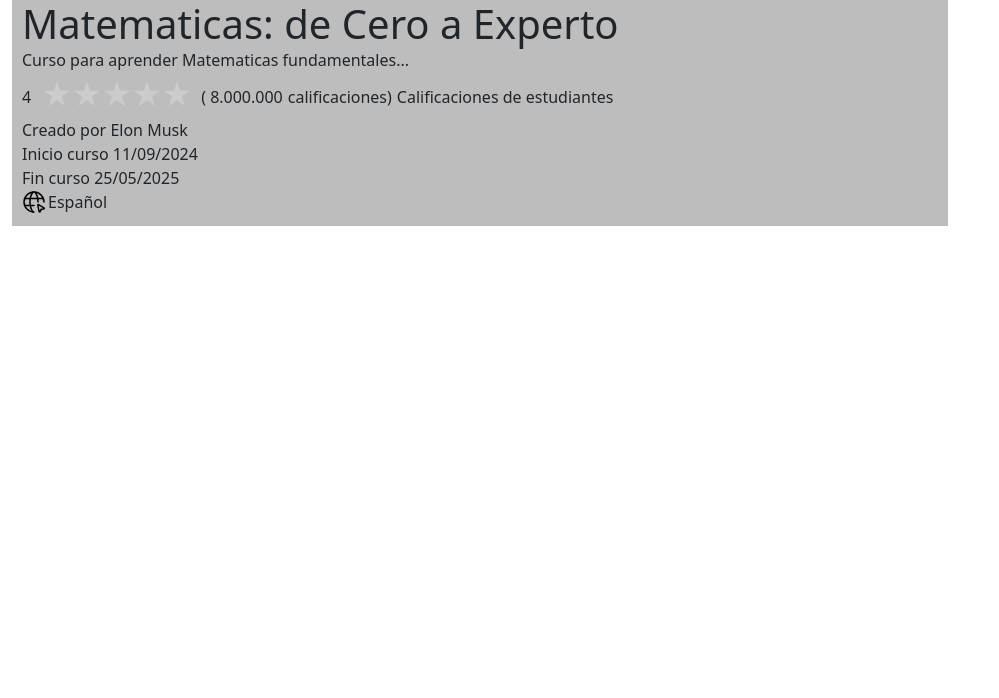
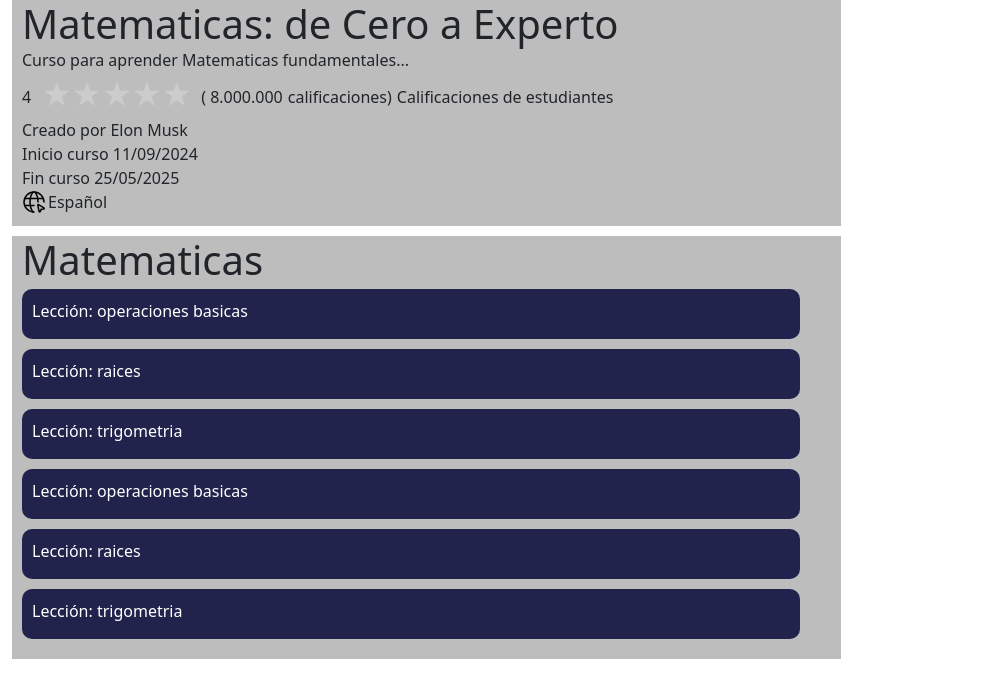
Before and after one commit to Davidenk0v/aula_virtual_frontend, an Angular app: page /course in a window 1280 px wide. Shown: the top 698 px of the page, without its empty margins (0-999 px from the left). Built offline with nearby package versions, Linux system fonts and the light colour scheme.

Commit message:
insertando el componente Temario del componente course

```diff
--- a/src/app/course/course.component.html
+++ b/src/app/course/course.component.html
@@ -1,7 +1,11 @@
 <div class="container-fluid">
   <div class="row">
-    <div class="col-9" id="cont_info_course">
+    <div class="col-8" id="cont_info_course">
       <app-info-course></app-info-course>
+      <app-temario></app-temario>
+    </div>
+    <div class="col-4" id="cont_info_course">
+
     </div>
   </div>
 </div>
--- a/src/app/course/course.component.ts
+++ b/src/app/course/course.component.ts
@@ -1,9 +1,10 @@
 import { Component } from '@angular/core';
 import {InfoCourseComponent} from '../course/info-course/info-course.component'
+import { TemarioComponent } from './temario/temario.component';
 @Component({
   selector: 'app-course',
   standalone: true,
-  imports: [InfoCourseComponent],
+  imports: [InfoCourseComponent,TemarioComponent],
   templateUrl: './course.component.html',
   styleUrl: './course.component.css'
 })
--- /dev/null
+++ b/src/app/course/temario/temario.component.css
@@ -0,0 +1,30 @@
+*{
+    margin: 0;
+    padding: 0;
+}
+#info_temario{
+    background-color: #BDBDBD;
+    padding-left: 10px;
+    padding-bottom: 10px;
+    margin-top: 10px;
+}
+
+
+ul{
+    margin-top: 5px;
+}
+li{
+    display: flex;
+    list-style: none;
+}
+li>span{
+    display: block;
+    background-color: #21234D;
+    color: white;
+    height: 50px;
+    width: 95%;
+    padding-top: 10px;
+    padding-left: 10px;
+    margin-bottom: 10px;
+    border-radius: 10px;
+}
--- /dev/null
+++ b/src/app/course/temario/temario.component.html
@@ -0,0 +1,9 @@
+<div class="row" id="info_temario">
+    <h1>{{tema}}</h1>
+    <ul id="listTask">
+        <li *ngFor="let item of items">
+            <span>Lección: {{item}}</span>
+
+        </li>
+    </ul>
+</div>
--- /dev/null
+++ b/src/app/course/temario/temario.component.ts
@@ -0,0 +1,17 @@
+import { Component } from '@angular/core';
+import { CommonModule } from '@angular/common';
+
+
+@Component({
+  selector: 'app-temario',
+  standalone: true,
+  imports: [
+    CommonModule
+  ],
+  templateUrl: './temario.component.html',
+  styleUrl: './temario.component.css'
+})
+export class TemarioComponent {
+  items: string[] = ['operaciones basicas', 'raices', ' trigometria','operaciones basicas', 'raices', ' trigometria'];
+  tema: string = "Matematicas";
+}
```
Also changed, not shown: 1 other file (tests, documents, lock files or other folders).
